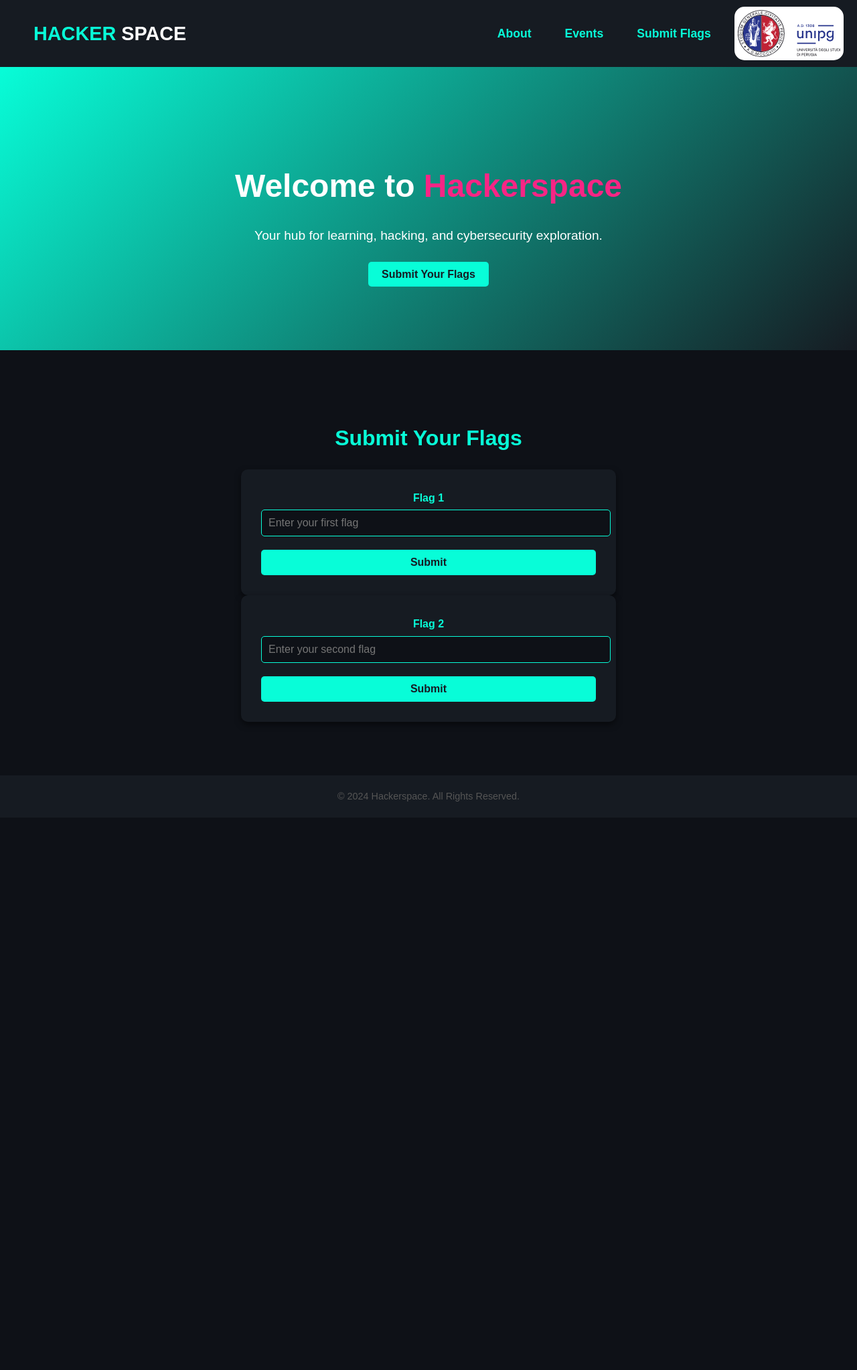
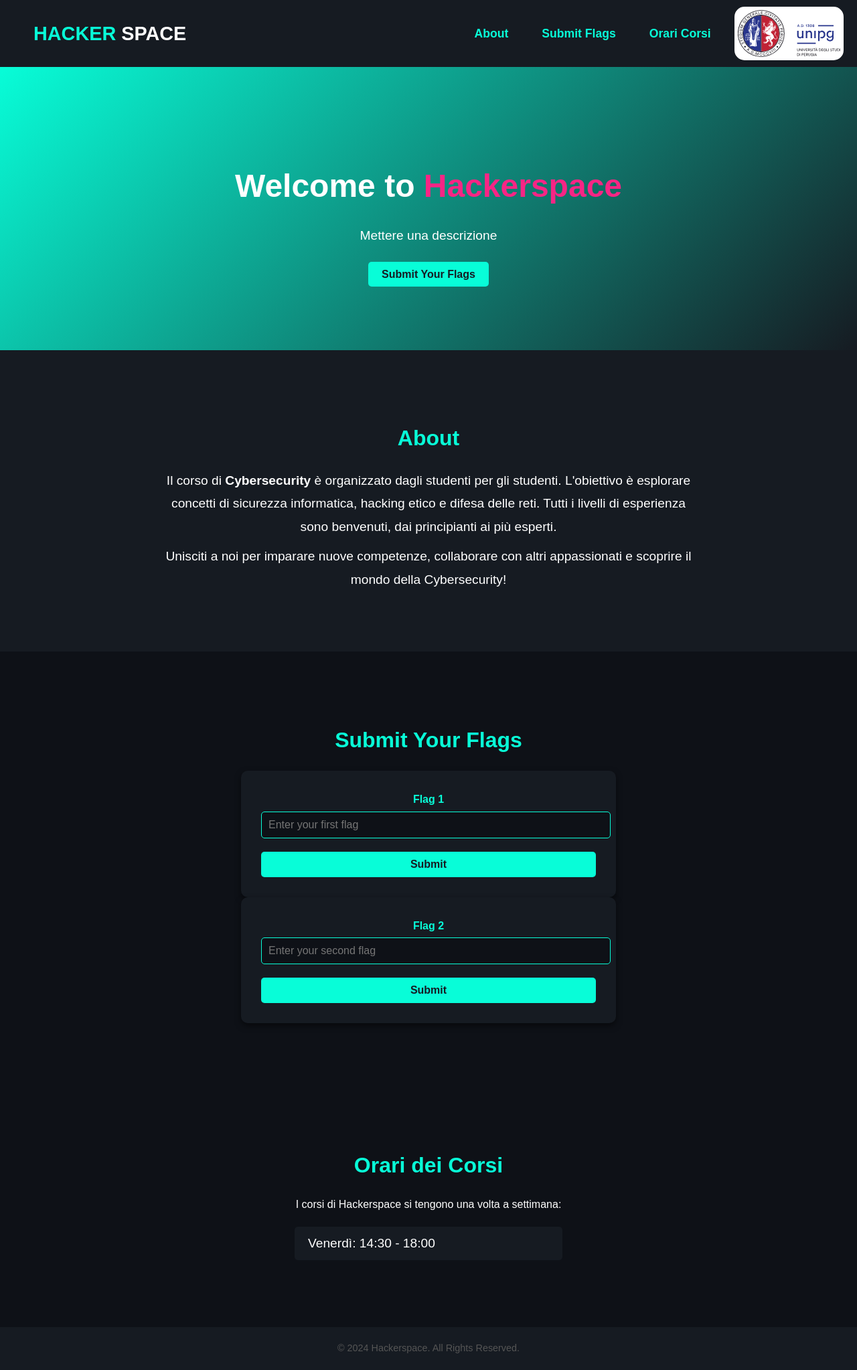
Before and after one commit to IngrifHackTeam/Hackerspace, a Flask app: page / in a window 1280 px wide. Shown: the whole page at 67% size. Before the commit the page ends 1197 px from the top, so only its background shows below. Run offline with Flask 3, Linux system fonts and the light colour scheme.

Commit message:
secondo commit BlueDogg

```diff
--- a/flask_app/static/style.css
+++ b/flask_app/static/style.css
@@ -87,6 +87,29 @@ header nav a:hover {
 #hero .btn:hover {
     background: #f72585;
     transform: scale(1.1);
+}
+
+/* About section */
+#about {
+    padding: 80px 20px;
+    text-align: center;
+    background: #161b22; /* Colore di sfondo più scuro */
+    color: #ffffff;
+}
+
+#about h2 {
+    font-size: 2rem;
+    margin-bottom: 20px;
+    color: #08fdd8;
+}
+
+#about p {
+    font-size: 1.2rem;
+    margin: 10px 0;
+    line-height: 1.8;
+    max-width: 800px;
+    margin-left: auto;
+    margin-right: auto;
 }
 
 /* Form section */
@@ -183,3 +206,34 @@ footer p {
     height: 70px; /* Increased height for the logo */
     width: auto; /* Maintain proportions */
 }
+
+/* Orari dei corsi */
+#orari {
+    padding: 80px 20px;
+    text-align: center;
+    background: #0e1117;
+    color: #ffffff;
+}
+
+#orari h2 {
+    font-size: 2rem;
+    margin-bottom: 20px;
+    color: #08fdd8;
+}
+
+#orari ul {
+    list-style: none;
+    padding: 0;
+    margin: 20px auto;
+    max-width: 400px;
+    text-align: left;
+}
+
+#orari ul li {
+    font-size: 1.2rem;
+    background: #161b22;
+    margin: 10px 0;
+    padding: 10px 20px;
+    border-radius: 5px;
+    color: #ffffff;
+}
--- a/flask_app/templates/index.html
+++ b/flask_app/templates/index.html
@@ -15,8 +15,8 @@
 
         <nav>
             <a href="#about">About</a>
-            <a href="#events">Events</a>
             <a href="#submit">Submit Flags</a>
+            <a href="#orari">Orari Corsi</a>
             <div class="logo-container">
                 <img src="../static/logo_unipg.svg" alt="UniPG Logo">
             </div>
@@ -25,9 +25,22 @@
 
     <section id="hero">
         <h1>Welcome to <span>Hackerspace</span></h1>
-        <p>Your hub for learning, hacking, and cybersecurity exploration.</p>
+        <p>Mettere una descrizione</p>
         <a href="#submit" class="btn">Submit Your Flags</a>
     </section>
+
+    <section id="about">
+        <h2>About</h2>
+        <p>
+            Il corso di <strong>Cybersecurity</strong> è organizzato dagli studenti per gli studenti.
+            L'obiettivo è esplorare concetti di sicurezza informatica, hacking etico e difesa delle reti.
+            Tutti i livelli di esperienza sono benvenuti, dai principianti ai più esperti.
+        </p>
+        <p>
+            Unisciti a noi per imparare nuove competenze, collaborare con altri appassionati e scoprire il mondo della Cybersecurity!
+        </p>
+    </section>
+
     <section id="submit">
         <h2>Submit Your Flags</h2>
         <form action="/submit_flag1" method="post">
@@ -46,6 +59,14 @@
         </form>
     </section>
 
+    <section id="orari">
+        <h2>Orari dei Corsi</h2>
+        <p>I corsi di Hackerspace si tengono una volta a settimana:</p>
+        <ul>
+            <li>Venerdì: 14:30 - 18:00</li>
+        </ul>
+    </section>
+
     <footer>
         <p>&copy; 2024 Hackerspace. All Rights Reserved.</p>
     </footer>
```
